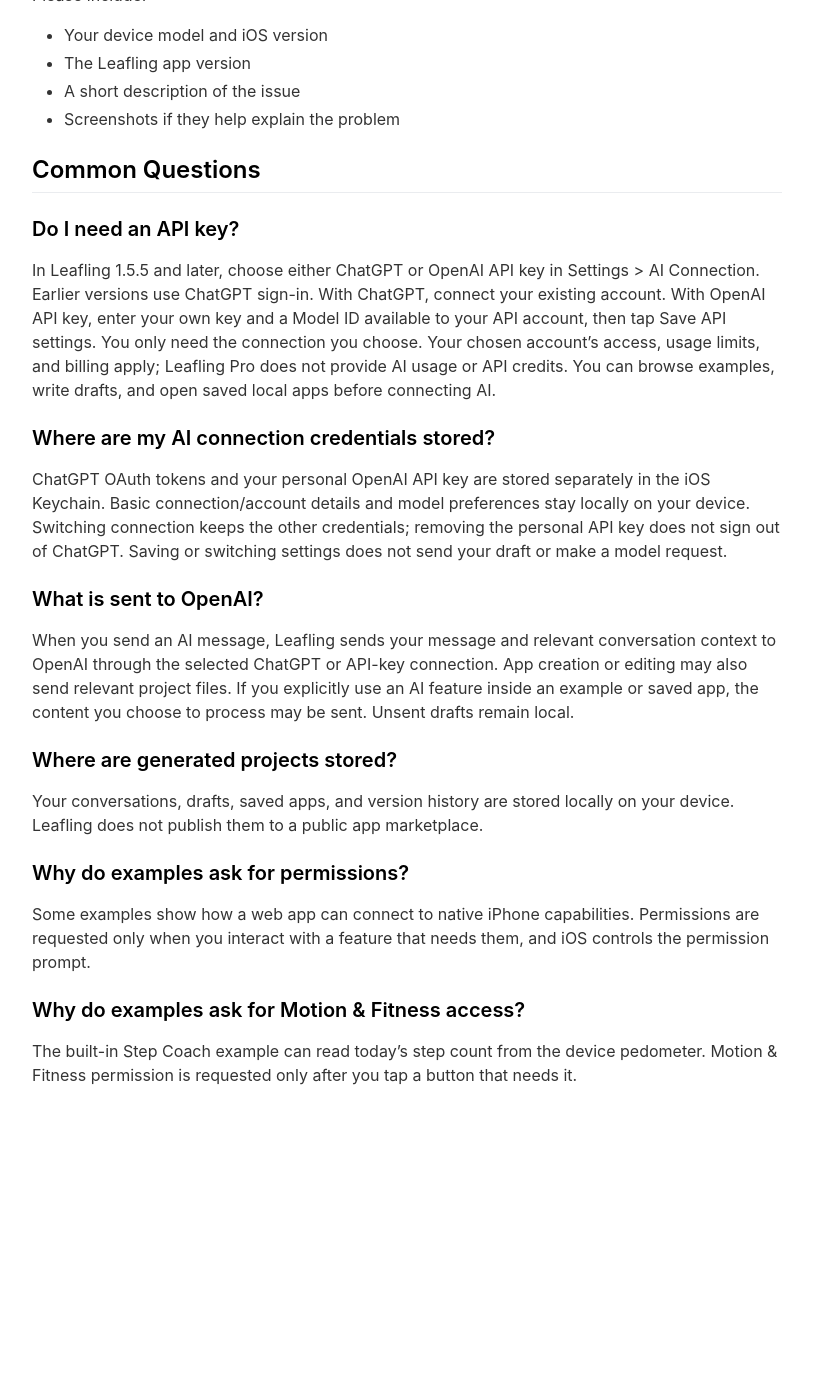
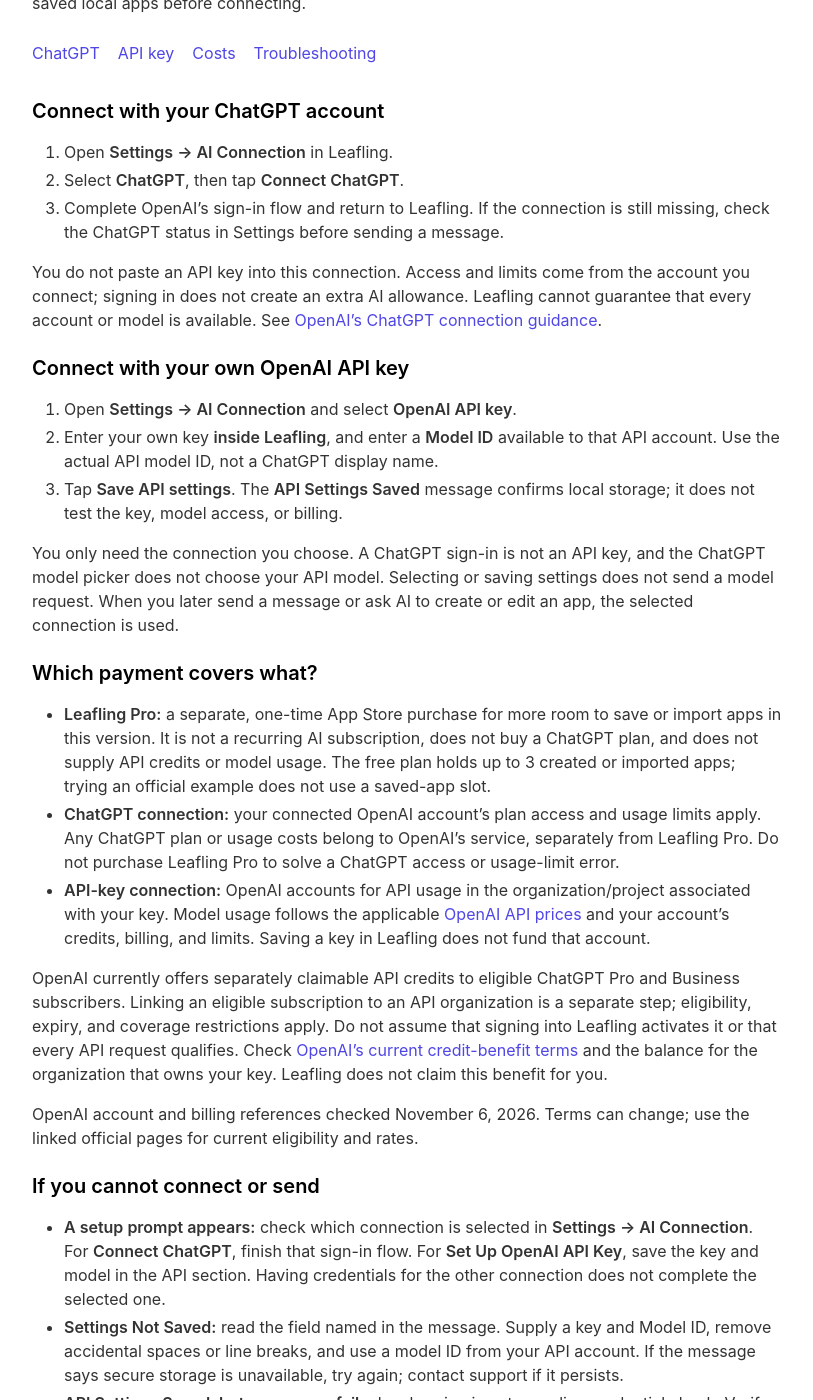
Before and after one commit to wisonlin/Leafling, a Jekyll site: the page built from _pages/support.md, in a window 1280 px wide and 1400 px high, scrolled down 495 px. Shown: the whole window, without its empty margins (233-1046 px from the left). Built offline with Jekyll 4.4.1, drawn with Linux system fonts in a browser that asks for light colours; nearby versions of some CDN libraries; before the commit the page ends 1652 px from its top, so only the background shows below that; some of the changed text lies outside the part shown.

Commit message:
docs(官网): 说明AI接入费用与常见故障处理

```diff
--- a/_pages/native-apps-update.html
+++ b/_pages/native-apps-update.html
@@ -34,7 +34,7 @@
     <section id="first-app" aria-labelledby="first-app-title">
       <h2 id="first-app-title">From a request to a tool you can use</h2>
       <ol class="first-use-steps">
-        <li><h3>Connect the AI you want to use.</h3><p>Open <strong>Settings → AI Connection</strong>. Choose <strong>ChatGPT</strong> and tap <strong>Connect ChatGPT</strong> to connect your existing account. Or choose <strong>OpenAI API key</strong>, enter your own key and a <strong>Model ID</strong> available to your API account, then tap <strong>Save API settings</strong>. You only need one connection.</p><p>AI requests need internet. Your chosen account’s access, usage limits, and billing apply. Leafling Pro provides more saved-app space; it does not provide model usage or API credits. See <a href="https://learn.chatgpt.com/docs/sign-in-with-chatgpt">OpenAI’s ChatGPT connection guidance</a> and <a href="https://developers.openai.com/api/docs/pricing">API pricing</a> for current account terms.</p></li>
+        <li><h3>Connect the AI you want to use.</h3><p>Open <strong>Settings → AI Connection</strong>. Choose <strong>ChatGPT</strong> and tap <strong>Connect ChatGPT</strong> to connect your existing account. Or choose <strong>OpenAI API key</strong>, enter your own key and a <strong>Model ID</strong> available to your API account, then tap <strong>Save API settings</strong>. You only need one connection.</p><p>AI requests need internet. Your chosen account’s access, usage limits, and billing apply. Leafling Pro provides more saved-app space; it does not provide model usage or API credits. See <a href="https://learn.chatgpt.com/docs/sign-in-with-chatgpt">OpenAI’s ChatGPT connection guidance</a> and <a href="https://developers.openai.com/api/docs/pricing">API pricing</a> for current account terms.</p><p><a class="text-link" href="{{ '/support/' | relative_url }}#ai-connection">AI connection help <span aria-hidden="true">→</span></a></p></li>
         <li><h3>Ask for one specific app.</h3><p>Start a new chat in <strong>Chats</strong>. Say that you want an app, what you will use it for, and what its buttons should do. For a photo tool, you could paste the request below.</p>
           <div class="prompt-card"><label for="create-request">Suggested creation request</label><textarea id="create-request" rows="8" readonly spellcheck="false">Create an app to pick my favorite photos from the past seven days. Wait until I tap Load Photos to ask for access, and show only photos I allow. Let me open a larger photo and star my picks inside the app, without changing Apple Photos favorites. Keep my picks when I reopen it. Show a clear message if there are no photos or access is denied.</textarea><button type="button" data-copy-prompt="create-request" aria-describedby="create-request-status" hidden>Copy creation request</button><p id="create-request-status" class="copy-status" role="status" aria-live="polite">You can select and copy the text above.</p></div>
           <p class="guide-note">This is a suggested request, not a recorded AI result. The official Photo Wall recording below demonstrates a saved example, not this prompt being generated. Check what your generated app actually does before relying on it.</p>
--- a/_pages/support.md
+++ b/_pages/support.md
@@ -11,6 +11,51 @@
 New to Leafling? Learn how to connect AI, create a tool, open the saved result, and keep improving it.
 
 <a href="{{ "/updates/native-personal-apps/" | relative_url }}" target="_self" style="display:inline-flex;align-items:center;min-height:44px">Open the first app guide</a>
+
+<h2 id="ai-connection">AI connection and costs</h2>
+
+These steps describe the published Leafling 1.5.5 setup. AI chat, app creation, and AI editing need internet and a connection you choose. You can browse official examples, write drafts, and open saved local apps before connecting.
+
+<nav aria-label="AI help topics" style="display:flex;flex-wrap:wrap;gap:4px 18px"><a href="#chatgpt-setup" target="_self" style="display:inline-flex;align-items:center;min-height:44px">ChatGPT</a><a href="#api-key-setup" target="_self" style="display:inline-flex;align-items:center;min-height:44px">API key</a><a href="#ai-costs" target="_self" style="display:inline-flex;align-items:center;min-height:44px">Costs</a><a href="#connection-troubleshooting" target="_self" style="display:inline-flex;align-items:center;min-height:44px">Troubleshooting</a></nav>
+
+<h3 id="chatgpt-setup">Connect with your ChatGPT account</h3>
+
+1. Open **Settings → AI Connection** in Leafling.
+2. Select **ChatGPT**, then tap **Connect ChatGPT**.
+3. Complete OpenAI’s sign-in flow and return to Leafling. If the connection is still missing, check the ChatGPT status in Settings before sending a message.
+
+You do not paste an API key into this connection. Access and limits come from the account you connect; signing in does not create an extra AI allowance. Leafling cannot guarantee that every account or model is available. See [OpenAI’s ChatGPT connection guidance](https://learn.chatgpt.com/docs/sign-in-with-chatgpt).
+
+<h3 id="api-key-setup">Connect with your own OpenAI API key</h3>
+
+1. Open **Settings → AI Connection** and select **OpenAI API key**.
+2. Enter your own key **inside Leafling**, and enter a **Model ID** available to that API account. Use the actual API model ID, not a ChatGPT display name.
+3. Tap **Save API settings**. The **API Settings Saved** message confirms local storage; it does not test the key, model access, or billing.
+
+You only need the connection you choose. A ChatGPT sign-in is not an API key, and the ChatGPT model picker does not choose your API model. Selecting or saving settings does not send a model request. When you later send a message or ask AI to create or edit an app, the selected connection is used.
+
+<h3 id="ai-costs">Which payment covers what?</h3>
+
+- **Leafling Pro:** a separate, one-time App Store purchase for more room to save or import apps in this version. It is not a recurring AI subscription, does not buy a ChatGPT plan, and does not supply API credits or model usage. The free plan holds up to 3 created or imported apps; trying an official example does not use a saved-app slot.
+- **ChatGPT connection:** your connected OpenAI account’s plan access and usage limits apply. Any ChatGPT plan or usage costs belong to OpenAI’s service, separately from Leafling Pro. Do not purchase Leafling Pro to solve a ChatGPT access or usage-limit error.
+- **API-key connection:** OpenAI accounts for API usage in the organization/project associated with your key. Model usage follows the applicable [OpenAI API prices](https://developers.openai.com/api/docs/pricing) and your account’s credits, billing, and limits. Saving a key in Leafling does not fund that account.
+
+OpenAI currently offers separately claimable API credits to eligible ChatGPT Pro and Business subscribers. Linking an eligible subscription to an API organization is a separate step; eligibility, expiry, and coverage restrictions apply. Do not assume that signing into Leafling activates it or that every API request qualifies. Check [OpenAI’s current credit-benefit terms](https://developers.openai.com/api/docs/guides/chatgpt-api-credits) and the balance for the organization that owns your key. Leafling does not claim this benefit for you.
+
+OpenAI account and billing references checked November 6, 2026. Terms can change; use the linked official pages for current eligibility and rates.
+
+<h3 id="connection-troubleshooting">If you cannot connect or send</h3>
+
+- **A setup prompt appears:** check which connection is selected in **Settings → AI Connection**. For **Connect ChatGPT**, finish that sign-in flow. For **Set Up OpenAI API Key**, save the key and model in the API section. Having credentials for the other connection does not complete the selected one.
+- **Settings Not Saved:** read the field named in the message. Supply a key and Model ID, remove accidental spaces or line breaks, and use a model ID from your API account. If the message says secure storage is unavailable, try again; contact support if it persists.
+- **API Settings Saved, but a message fails:** local saving is not an online credential check. Verify the selected mode, key/project, and model access. An authentication or model-access error is different from a Leafling saved-app limit.
+- **An API credit/billing limit is reported:** review the owning API organization’s balance and limits before deciding whether to add funds. A ChatGPT subscription or Leafling Pro purchase does not itself fix an API-key error.
+- **A rate limit or temporary service error is reported:** wait before retrying and follow any retry guidance in the error. Repeated sends can worsen a rate limit; do not treat every 429 as a request to pay. See [OpenAI’s error guidance](https://developers.openai.com/api/docs/guides/error-codes).
+- **You still need help:** include the Leafling version, selected connection, and the exact error message when contacting support below. Hide API keys, tokens, and account details in screenshots.
+
+Once connected, continue creating, opening, and improving your tool.
+
+<a href="{{ "/updates/native-personal-apps/" | relative_url }}#first-app" target="_self" style="display:inline-flex;align-items:center;min-height:44px">Back to first app guide</a>
 
 ## Contact
 
@@ -27,7 +72,7 @@
 
 ### Do I need an API key?
 
-In Leafling 1.5.5 and later, choose either ChatGPT or OpenAI API key in Settings > AI Connection. Earlier versions use ChatGPT sign-in. With ChatGPT, connect your existing account. With OpenAI API key, enter your own key and a Model ID available to your API account, then tap Save API settings. You only need the connection you choose. Your chosen account’s access, usage limits, and billing apply; Leafling Pro does not provide AI usage or API credits. You can browse examples, write drafts, and open saved local apps before connecting AI.
+Only if you choose the API-key connection. Use the <a href="#chatgpt-setup" target="_self">ChatGPT</a> or <a href="#api-key-setup" target="_self">API-key</a> steps above; you do not need both.
 
 ### Where are my AI connection credentials stored?
 
```
